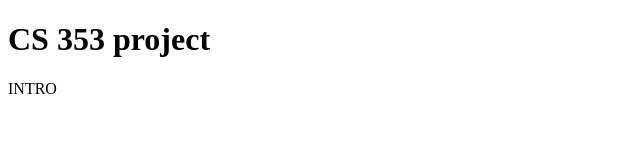
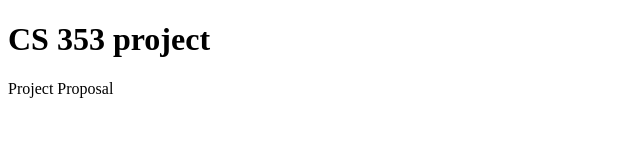
Before and after one commit to cs353/cs353.github.io, a plain HTML site: page index.html in a window 1280 px wide. Shown: the full height of the page, 0-640 px from the left. Drawn offline with Linux system fonts and the light colour scheme.

Commit message:
Update index.html

```diff
--- a/index.html
+++ b/index.html
@@ -3,7 +3,7 @@
 <body>
 
 <h1>CS 353 project</h1>
-<p>INTRO</p>
+<p>Project Proposal</p>
 
 </body>
 </html>
```
